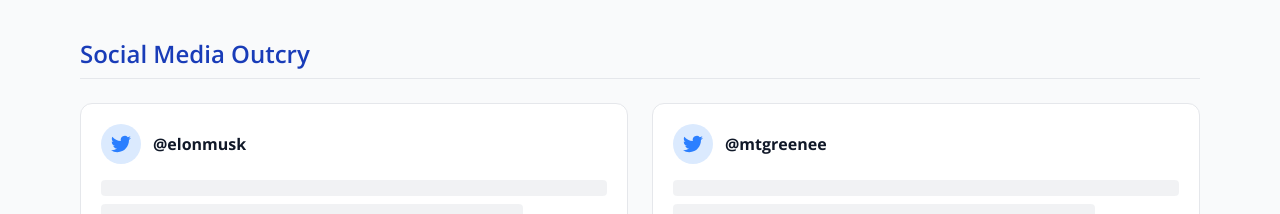
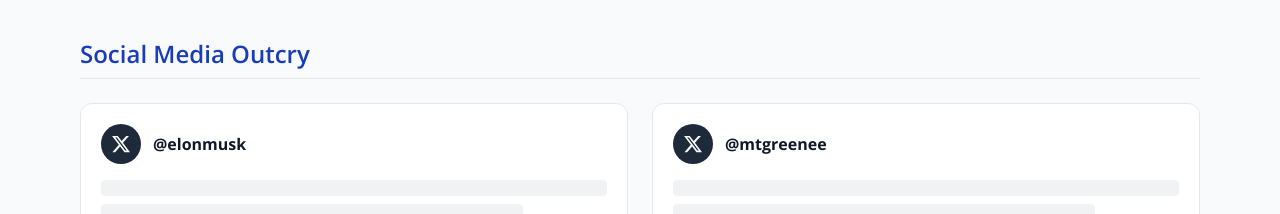
Before and after one commit to ahsandevhub/baby-website, a Next.js app: page / in a window 1280 px wide. Shown: the part 2960-3174 px from the top of the page. Built offline with nearby package versions, Linux system fonts and the light colour scheme.

Commit message:
Add Twitter icon to SocialInteractions component and clean up code

```diff
--- a/app/components/SocialInteractions.jsx
+++ b/app/components/SocialInteractions.jsx
@@ -1,6 +1,7 @@
 "use client";
 import Image from "next/image";
 import { useEffect, useState } from "react";
+import { FaXTwitter } from "react-icons/fa6";
 
 const SocialInteractions = () => {
   const [twitterLoaded, setTwitterLoaded] = useState(false);
@@ -37,6 +38,16 @@ const SocialInteractions = () => {
       url: "https://www.outdoornews.com/2025/03/06/pennsylvania-game-commission-confiscates-castrated-buck-with-antlers-removed-that-was-kept-as-pet/",
       image: "/media/outdoor-post.png",
     },
+    // {
+    //   title:
+    //     "Fayette County woman arrested after refusing to surrender pet deer",
+    //   source: "Pittsburgh Post-Gazette",
+    //   date: "February 27, 2025",
+    //   excerpt:
+    //     "A Fayette County woman was arrested after trying to prevent the Pennsylvania Game Commission from removing a wild deer from her property that she claimed was her pet",
+    //   url: "https://www.post-gazette.com/news/crime-courts/2025/02/27/pet-deer-arrest-fayette-county-pennsylvania/stories/202502270110",
+    //   image: "/media/pitushburg-post.png",
+    // },
   ];
 
   // Twitter/X posts with direct embed URLs
@@ -146,14 +157,8 @@ const SocialInteractions = () => {
                 className="bg-white p-5 rounded-xl border border-gray-200"
               >
                 <div className="flex items-center mb-4">
-                  <div className="w-10 h-10 rounded-full bg-blue-100 flex items-center justify-center mr-3">
-                    <svg
-                      className="w-5 h-5 text-blue-500"
-                      fill="currentColor"
-                      viewBox="0 0 24 24"
-                    >
-                      <path d="M23.953 4.57a10 10 0 01-2.825.775 4.958 4.958 0 002.163-2.723c-.951.555-2.005.959-3.127 1.184a4.92 4.92 0 00-8.384 4.482C7.69 8.095 4.067 6.13 1.64 3.162a4.822 4.822 0 00-.666 2.475c0 1.71.87 3.213 2.188 4.096a4.904 4.904 0 01-2.228-.616v.06a4.923 4.923 0 003.946 4.827 4.996 4.996 0 01-2.212.085 4.936 4.936 0 004.604 3.417 9.867 9.867 0 01-6.102 2.105c-.39 0-.779-.023-1.17-.067a13.995 13.995 0 007.557 2.209c9.053 0 13.998-7.496 13.998-13.985 0-.21 0-.42-.015-.63A9.935 9.935 0 0024 4.59z" />
-                    </svg>
+                  <div className="w-10 h-10 rounded-full bg-gray-800 flex items-center justify-center mr-3">
+                    <FaXTwitter className="text-gray-50" size={20} />
                   </div>
                   <span className="font-bold text-gray-900">
                     {tweet.handle}
```
